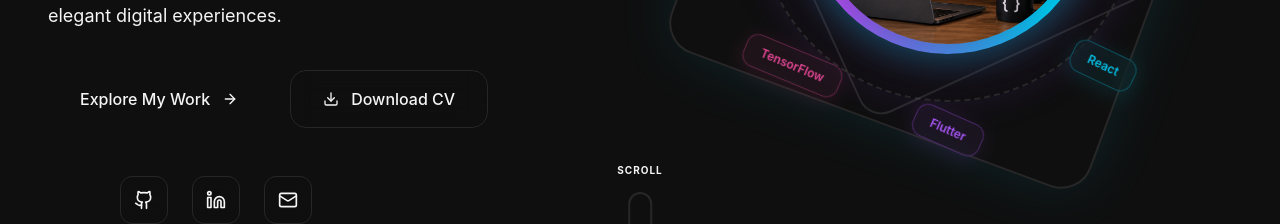
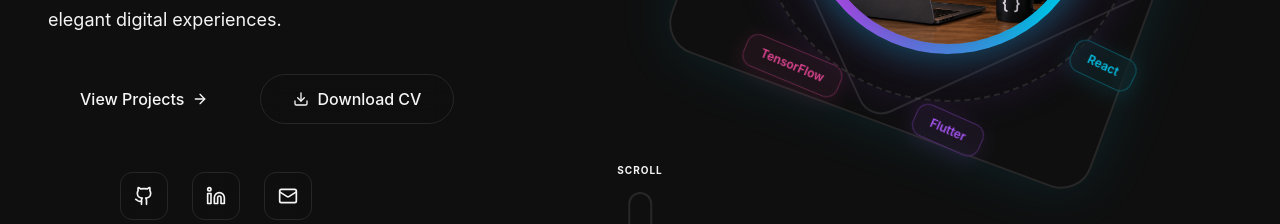
Before and after one commit to eyoabn/EyoabNigusie, a React (Vite) app: page /#/ in a window 1280 px wide. Shown: the part 530-754 px from the top of the page. Built offline with nearby package versions, Linux system fonts and the light colour scheme.

Commit message:
style: enhance UI components with refined styles and improved animations

```diff
--- a/src/app/components/About.tsx
+++ b/src/app/components/About.tsx
@@ -98,7 +98,7 @@ export function About() {
             whileInView={{ opacity: 1, x: 0 }}
             viewport={{ once: true }}
             transition={{ duration: 0.6 }}
-            className="group relative overflow-hidden rounded-3xl border border-border bg-card/50 p-8 backdrop-blur-lg transition-all hover:border-neon-blue/50 hover:shadow-[0_0_40px_rgba(0,212,255,0.2)]"
+            className="group relative overflow-hidden rounded-3xl border border-border/40 bg-card/40 p-8 backdrop-blur-2xl transition-all hover:border-neon-blue/60 hover:shadow-[0_0_50px_rgba(0,212,255,0.25)]"
           >
             <div className="absolute -right-20 -top-20 h-40 w-40 rounded-full bg-neon-blue/10 blur-3xl transition-all group-hover:bg-neon-blue/20" />
             <div className="relative">
--- a/src/app/components/Hero.tsx
+++ b/src/app/components/Hero.tsx
@@ -178,23 +178,25 @@ export function Hero() {
           >
             <motion.a
               href="#projects"
-              className="group flex items-center gap-3 rounded-2xl bg-gradient-to-r from-neon-blue to-neon-cyan px-8 py-4 font-medium text-background transition-all hover:shadow-[0_0_30px_rgba(0,212,255,0.4)]"
+              className="group relative flex items-center gap-2 rounded-full bg-gradient-to-r from-neon-blue to-neon-cyan px-8 py-3 font-medium text-background overflow-hidden transition-all hover:shadow-[0_0_40px_rgba(0,212,255,0.5)]"
               whileHover={{ scale: 1.05 }}
               whileTap={{ scale: 0.95 }}
             >
-              <span>Explore My Work</span>
-              <ArrowRight className="h-4 w-4 transition-transform group-hover:translate-x-1" />
+              <div className="absolute inset-0 -translate-x-full bg-gradient-to-r from-transparent via-white/40 to-transparent transition-transform duration-700 ease-in-out group-hover:translate-x-full" />
+              <span className="relative z-10">View Projects</span>
+              <ArrowRight className="relative z-10 h-4 w-4 transition-transform group-hover:translate-x-1" />
             </motion.a>
 
             <motion.a
-              href="/Eyoab Nigusie — Curriculum Vitae(finalist).pdf"
-              download="Eyoab Nigusie — Curriculum Vitae(finalist).pdf"
-              className="group flex items-center gap-3 rounded-2xl border border-border bg-card/30 px-8 py-4 font-medium backdrop-blur-md transition-all hover:border-neon-purple hover:bg-neon-purple/10 hover:shadow-[0_0_30px_rgba(168,85,247,0.2)]"
+              href="/resume.pdf"
+              download
+              className="group relative flex items-center gap-2 rounded-full border border-neon-purple/40 bg-neon-purple/10 px-8 py-3 font-medium backdrop-blur-md transition-all hover:border-neon-purple/80 hover:bg-neon-purple/20 hover:shadow-[0_0_40px_rgba(168,85,247,0.4)] overflow-hidden"
               whileHover={{ scale: 1.05 }}
               whileTap={{ scale: 0.95 }}
             >
-              <Download className="h-4 w-4 text-neon-purple transition-transform group-hover:-translate-y-1" />
-              <span className="text-foreground">Download CV</span>
+              <div className="absolute inset-0 -translate-x-full bg-gradient-to-r from-transparent via-neon-purple/20 to-transparent transition-transform duration-700 ease-in-out group-hover:translate-x-full" />
+              <Download className="relative z-10 h-4 w-4 text-neon-purple" />
+              <span className="relative z-10 text-neon-purple">Download CV</span>
             </motion.a>
           </motion.div>
 
--- a/src/app/components/Projects.tsx
+++ b/src/app/components/Projects.tsx
@@ -48,7 +48,7 @@ const featuredProjects = [
     category: "Web",
     metrics: { status: "Live", type: "Full-Stack", deployment: "Vercel" },
     featured: true,
-    live: "https://enjefo-construction-chozhz5rd-eyoabns-projects.vercel.app/",
+    live: "https://enjefo-construction.vercel.app/",
   },
   {
     id: 4,
@@ -362,27 +362,34 @@ export function Projects() {
                 whileInView={{ opacity: 1, y: 0 }}
                 viewport={{ once: true }}
                 transition={{ duration: 0.6, delay: index * 0.1 }}
-                whileHover={{ y: -10, scale: 1.02 }}
-                className="group relative overflow-hidden rounded-2xl border border-border bg-card/50 backdrop-blur-lg transition-all hover:border-neon-cyan/50 hover:shadow-[0_0_40px_rgba(6,182,212,0.2)]"
+                whileHover={{ y: -10 }}
+                className="group relative overflow-hidden rounded-3xl border border-border/40 bg-card/40 backdrop-blur-2xl transition-all hover:border-neon-cyan/60 hover:shadow-[0_0_50px_rgba(6,182,212,0.15)]"
                 data-cursor="View"
               >
-                <div className="relative h-48 overflow-hidden">
+                <div className="relative h-56 overflow-hidden">
                   <div
-                    className="h-full w-full bg-cover bg-center transition-transform duration-500 group-hover:scale-110"
+                    className="h-full w-full bg-cover bg-center transition-transform duration-700 ease-out group-hover:scale-110"
                     style={{ backgroundImage: `url(${project.image})` }}
                   />
-                  <div className="absolute inset-0 bg-gradient-to-t from-card to-transparent" />
+                  <div className="absolute inset-0 bg-gradient-to-t from-card via-card/60 to-transparent opacity-90 transition-opacity duration-500 group-hover:opacity-70" />
+
+                  {/* Subtle Top-Right Arrow for Interaction Cue */}
+                  <div className="absolute right-4 top-4 translate-x-4 -translate-y-4 opacity-0 transition-all duration-300 group-hover:translate-x-0 group-hover:translate-y-0 group-hover:opacity-100">
+                    <div className="flex h-10 w-10 items-center justify-center rounded-full bg-neon-cyan/20 backdrop-blur-md">
+                      <ArrowRight className="h-5 w-5 -rotate-45 text-neon-cyan" />
+                    </div>
+                  </div>
                 </div>
 
-                <div className="p-6">
-                  <h4 className="mb-2 text-xl">{project.title}</h4>
-                  <p className="mb-4 text-sm text-muted-foreground">{project.description}</p>
+                <div className="relative p-8">
+                  <h4 className="mb-3 text-2xl font-medium tracking-tight group-hover:text-neon-cyan transition-colors duration-300">{project.title}</h4>
+                  <p className="mb-6 text-sm leading-relaxed text-muted-foreground">{project.description}</p>
 
                   <div className="flex flex-wrap gap-2">
                     {project.tags.map((tag) => (
                       <span
                         key={tag}
-                        className="rounded-lg border border-border bg-muted/50 px-3 py-1 text-xs"
+                        className="rounded-lg border border-border/50 bg-background/50 px-3 py-1.5 text-xs text-muted-foreground backdrop-blur-sm transition-colors duration-300 group-hover:border-neon-cyan/30 group-hover:text-foreground"
                       >
                         {tag}
                       </span>
@@ -390,7 +397,9 @@ export function Projects() {
                   </div>
                 </div>
 
-                <div className="pointer-events-none absolute -bottom-20 -right-20 h-40 w-40 rounded-full bg-neon-cyan/20 blur-3xl transition-all group-hover:bg-neon-cyan/30" />
+                {/* Refined Glow Effects */}
+                <div className="pointer-events-none absolute -bottom-20 -right-20 h-48 w-48 rounded-full bg-neon-cyan/10 blur-[80px] transition-all duration-500 group-hover:bg-neon-cyan/20 group-hover:blur-[100px]" />
+                <div className="pointer-events-none absolute -top-20 -left-20 h-48 w-48 rounded-full bg-neon-purple/5 blur-[80px] transition-all duration-500 group-hover:bg-neon-purple/20 group-hover:blur-[100px]" />
               </motion.div>
             ))}
           </div>
```
